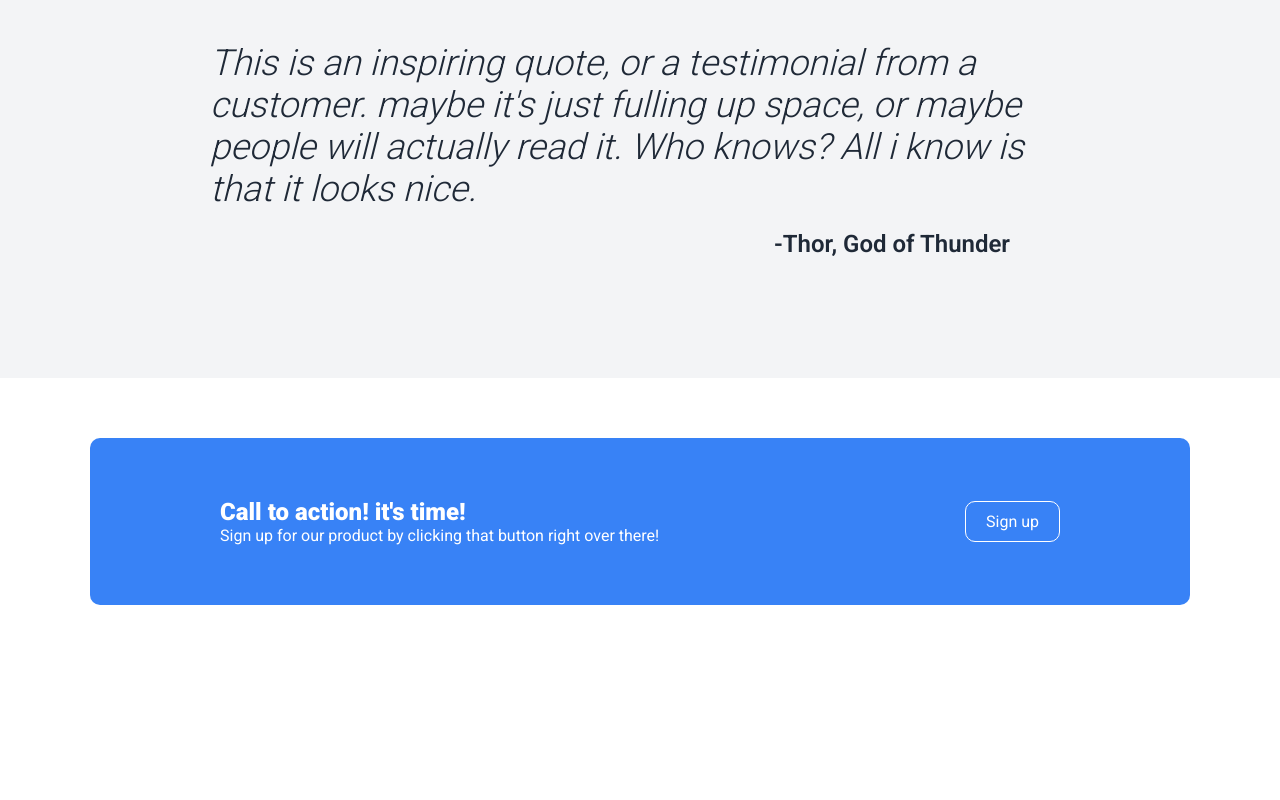
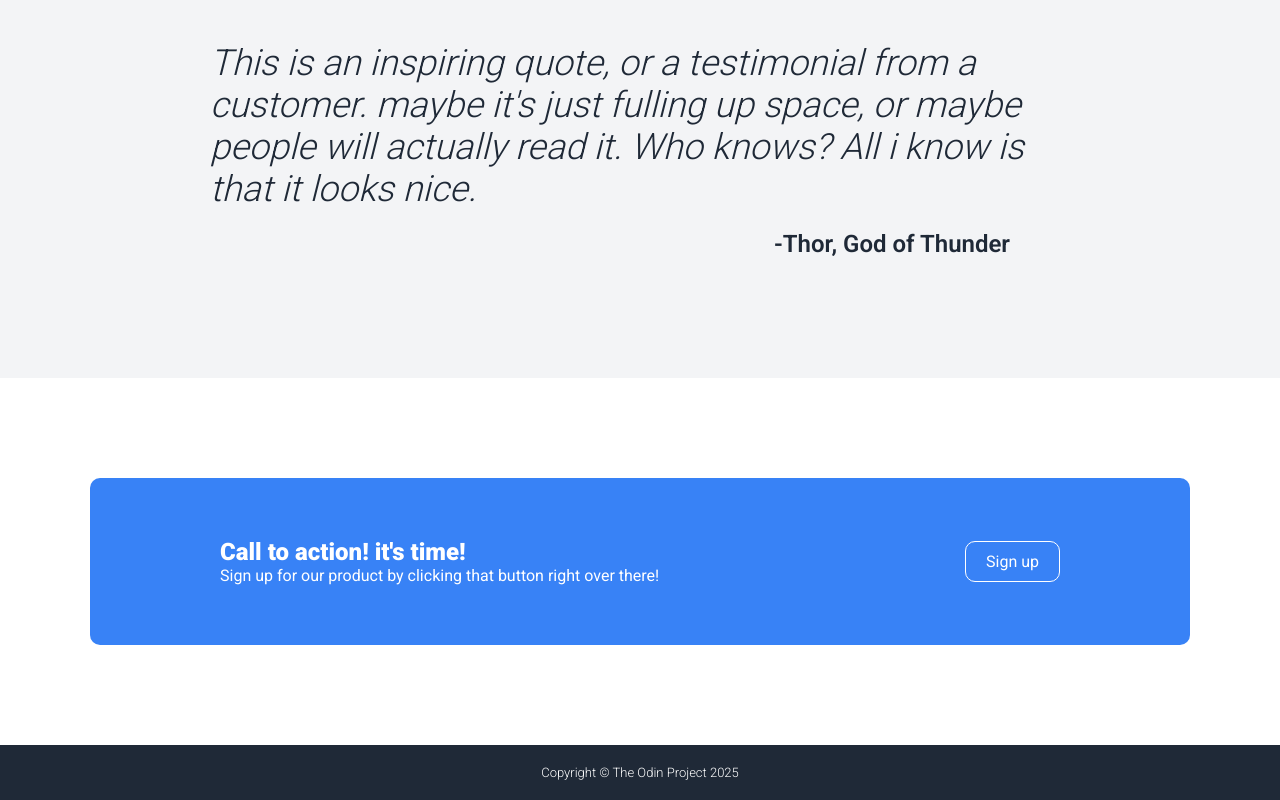
Before and after one commit to ALMGB/Landing-page, a plain HTML site: page index.html in a window 1280 px wide. Shown: the part 1074-1874 px from the top of the page. Before the commit the page ends 1739 px from the top, so only its background shows below. Drawn offline with Linux system fonts and the light colour scheme.

Commit message:
added footer and increased margin top and bottom of the signup-box

```diff
--- a/index.html
+++ b/index.html
@@ -76,5 +76,7 @@
         <a href="#" class="signup-cta">Sign up</a>
         </div>
     </div>
+    <footer>
+      <p class="footer-text">Copyright © The Odin Project 2025 </p>
   </body>
 </html>
--- a/style.css
+++ b/style.css
@@ -188,7 +188,7 @@ h1 {
     background-color: #3882F6;
     color: white;
     padding: 60px 130px;
-    margin: 60px auto;
+    margin: 100px auto;
     max-width: 1100px;
     display: flex;
     justify-content: space-between;
@@ -211,3 +211,12 @@ h1 {
     padding: 10px 20px;
     border-radius: 10px;
 }
+
+footer {
+    background-color: #1F2937;
+    color: white;
+    text-align: center;
+    padding: 20px;
+    font-weight: 300;
+    font-size: small;
+}
```
